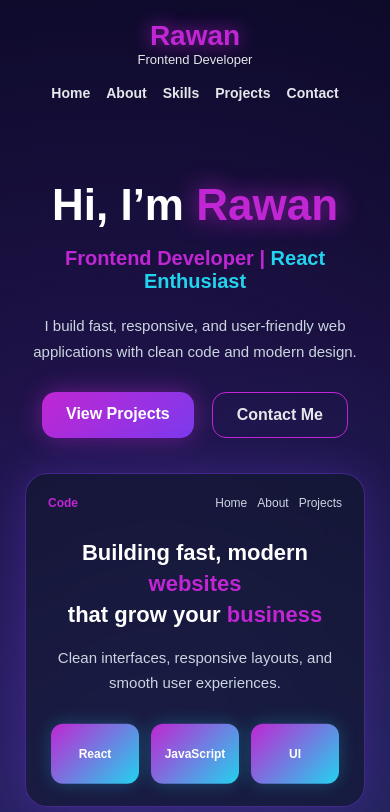
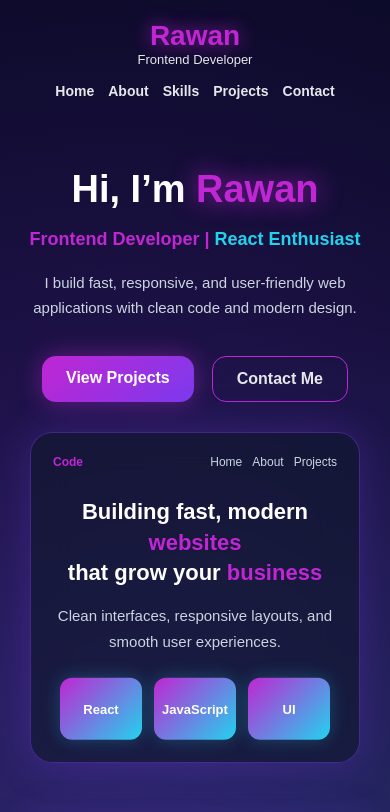
Before and after one commit to ENGRawan107/my-portfolio3, a React (Vite) app: page / in a window 390 px wide. Shown: the top 812 px of the page. Built offline with nearby package versions, Linux system fonts and the light colour scheme.

Commit message:
fix mobile responsive

```diff
--- a/src/App.css
+++ b/src/App.css
@@ -552,132 +552,74 @@ body {
 }
 
 @media (max-width: 900px) {
-  html,
-  body,
-  #root {
-    width: 100%;
-    max-width: 100%;
-    overflow-x: hidden !important;
-  }
-
-  .portfolio {
-    width: 100%;
-    max-width: 100%;
-    overflow-x: hidden !important;
-  }
-
   .navbar {
-    width: 100% !important;
-    padding: 20px 16px !important;
-    flex-direction: column !important;
-    align-items: center !important;
-    justify-content: center !important;
-    gap: 18px !important;
-  }
-
-  .logo {
-    text-align: center !important;
+    flex-direction: column;
+    gap: 16px;
+    text-align: center;
   }
 
   .nav-links {
-    width: 100% !important;
-    display: flex !important;
-    flex-wrap: wrap !important;
-    justify-content: center !important;
-    gap: 16px !important;
-    padding: 0 !important;
-  }
-
-  .nav-links li {
-    font-size: 14px !important;
+    flex-wrap: wrap;
+    justify-content: center;
+    gap: 14px;
   }
 
   .nav-btn {
-    display: none !important;
+    display: none;
   }
 
   .hero {
-    width: 100% !important;
-    min-height: auto !important;
-    padding: 60px 18px !important;
-    margin: 0 auto !important;
-    display: flex !important;
-    flex-direction: column !important;
-    align-items: center !important;
-    justify-content: center !important;
-    text-align: center !important;
-    gap: 35px !important;
+    width: 100%;
+    min-height: auto;
+    padding: 50px 16px;
+    margin: 0;
+    flex-direction: column;
+    gap: 30px;
+    text-align: center;
   }
 
   .hero-content {
-    width: 100% !important;
-    max-width: 100% !important;
+    width: 100%;
+    max-width: 100%;
   }
 
   .hero h1 {
-    font-size: 44px !important;
-    line-height: 1.1 !important;
+    font-size: 38px;
+    line-height: 1.1;
   }
 
   .hero h2 {
-    font-size: 20px !important;
+    font-size: 18px;
   }
 
   .hero p {
-    max-width: 100% !important;
-    font-size: 15px !important;
-    margin: 0 auto 28px !important;
+    max-width: 100%;
+    font-size: 15px;
   }
 
   .hero-buttons {
-    justify-content: center !important;
-    flex-wrap: wrap !important;
+    justify-content: center;
+    flex-wrap: wrap;
   }
 
   .hero-card {
-    width: 100% !important;
-    max-width: 340px !important;
-    margin: 0 auto !important;
-    padding: 22px !important;
-    transform: none !important;
-  }
-
-  .preview-cards {
-    flex-wrap: wrap !important;
-  }
-
-  .tech-card {
-    width: 88px !important;
-    height: 60px !important;
-    font-size: 12px !important;
+    width: 100%;
+    max-width: 330px;
+    padding: 22px;
   }
 
   .about {
-    width: 90% !important;
-    flex-direction: column !important;
-    text-align: center !important;
+    width: calc(100% - 32px);
+    flex-direction: column;
+    text-align: center;
   }
 
   .info-boxes {
-    width: 100% !important;
-    flex-direction: column !important;
-  }
-
-  .skills-container {
-    display: grid !important;
-    grid-template-columns: 1fr !important;
+    width: 100%;
+    flex-direction: column;
   }
 
   .projects-container {
-    display: grid !important;
-    grid-template-columns: 1fr !important;
-  }
-
-  .contact-container {
-    flex-direction: column !important;
-  }
-
-  .contact-form {
-    width: 100% !important;
+    grid-template-columns: 1fr;
   }
 }
```
Also changed, not shown: 4 other files (tests, documents, lock files or other folders).
